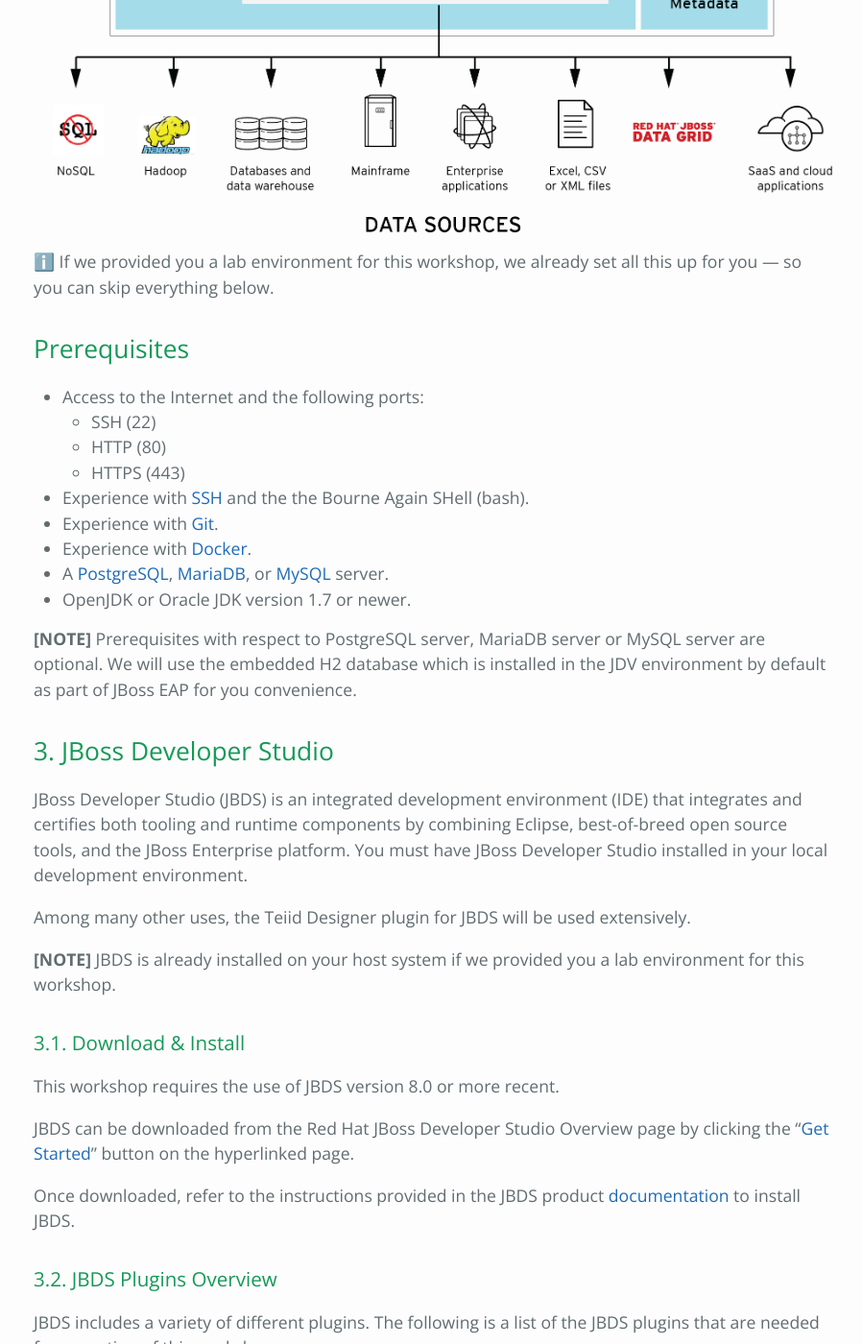
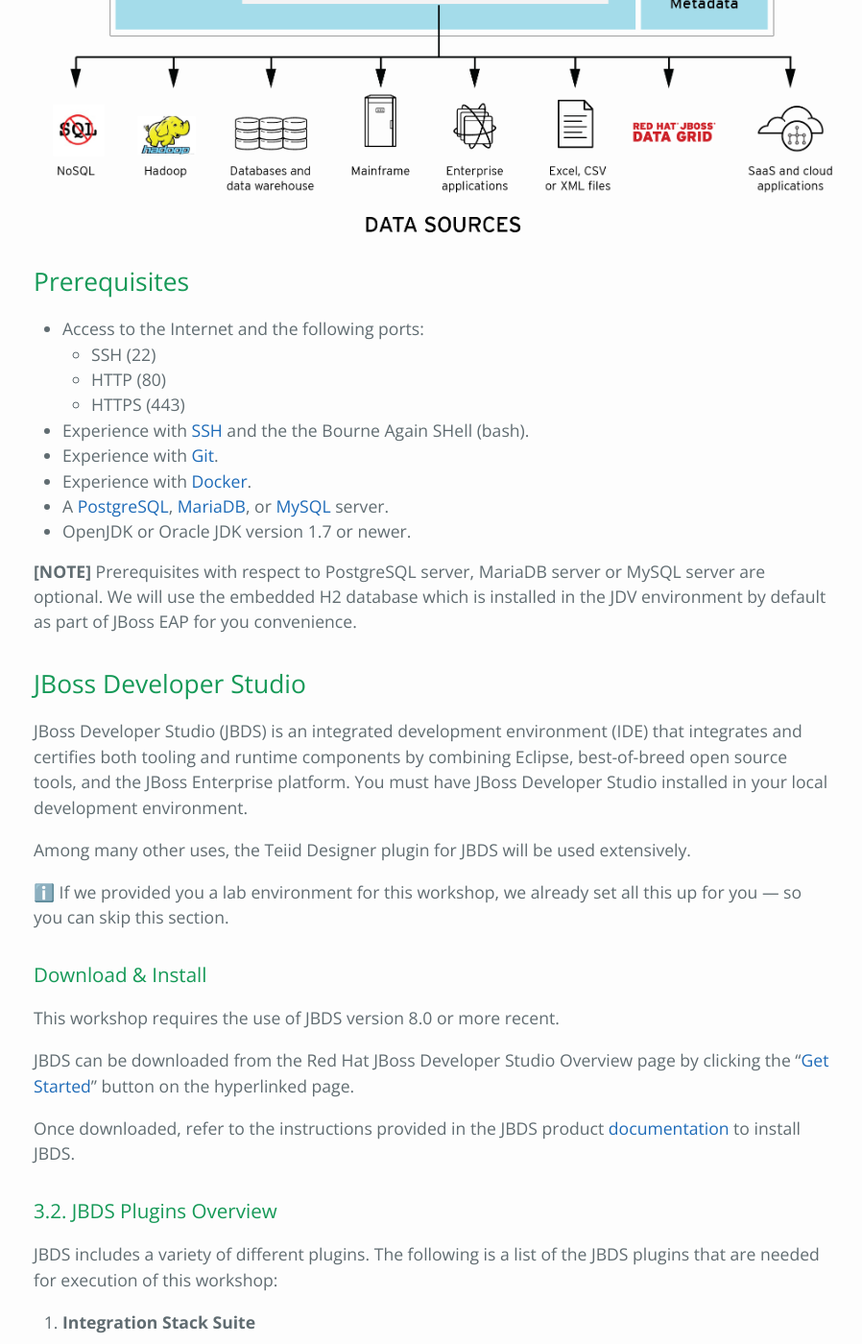
Before and after one commit to epe105/jboss-workshops, a Jekyll site: the page built from www/jdv/01-module.md, in a window 1280 px wide and 1400 px high, scrolled down 1141 px. Shown: the whole window at 96% size, without its empty margins (189-1087 px from the left). Built offline with Jekyll 4.4.1, drawn with Linux system fonts in a browser that asks for light colours; emoji names are drawn with the system emoji font.

Commit message:
Fixed section skip

```diff
--- a/www/jdv/01-module.md
+++ b/www/jdv/01-module.md
@@ -15,8 +15,6 @@
 
 ![JDV Architecture]({{ "/images/jdv/architecture.png" | prepend: site.baseurl }})
 
-:information_source: If we provided you a lab environment for this workshop, we already set all this up for you — so you can skip everything below.
-
 ## Prerequisites
 
 - Access to the Internet and the following ports:
@@ -31,15 +29,15 @@
 
 **[NOTE]** Prerequisites with respect to PostgreSQL server, MariaDB server or MySQL server are optional. We will use the embedded H2 database which is installed in the JDV environment by default as part of JBoss EAP for you convenience.
 
-## 3. JBoss Developer Studio
+## JBoss Developer Studio
 
 JBoss Developer Studio (JBDS) is an integrated development environment (IDE) that integrates and certifies both tooling and runtime components by combining Eclipse, best-of-breed open source tools, and the JBoss Enterprise platform. You must have JBoss Developer Studio installed in your local development environment.
 
 Among many other uses, the Teiid Designer plugin for JBDS will be used extensively.
 
-**[NOTE]** JBDS is already installed on your host system if we provided you a lab environment for this workshop.
+:information_source: If we provided you a lab environment for this workshop, we already set all this up for you — so you can skip this section.
 
-### 3.1. Download & Install
+### Download & Install
 
 This workshop requires the use of JBDS version 8.0 or more recent.
 
```
